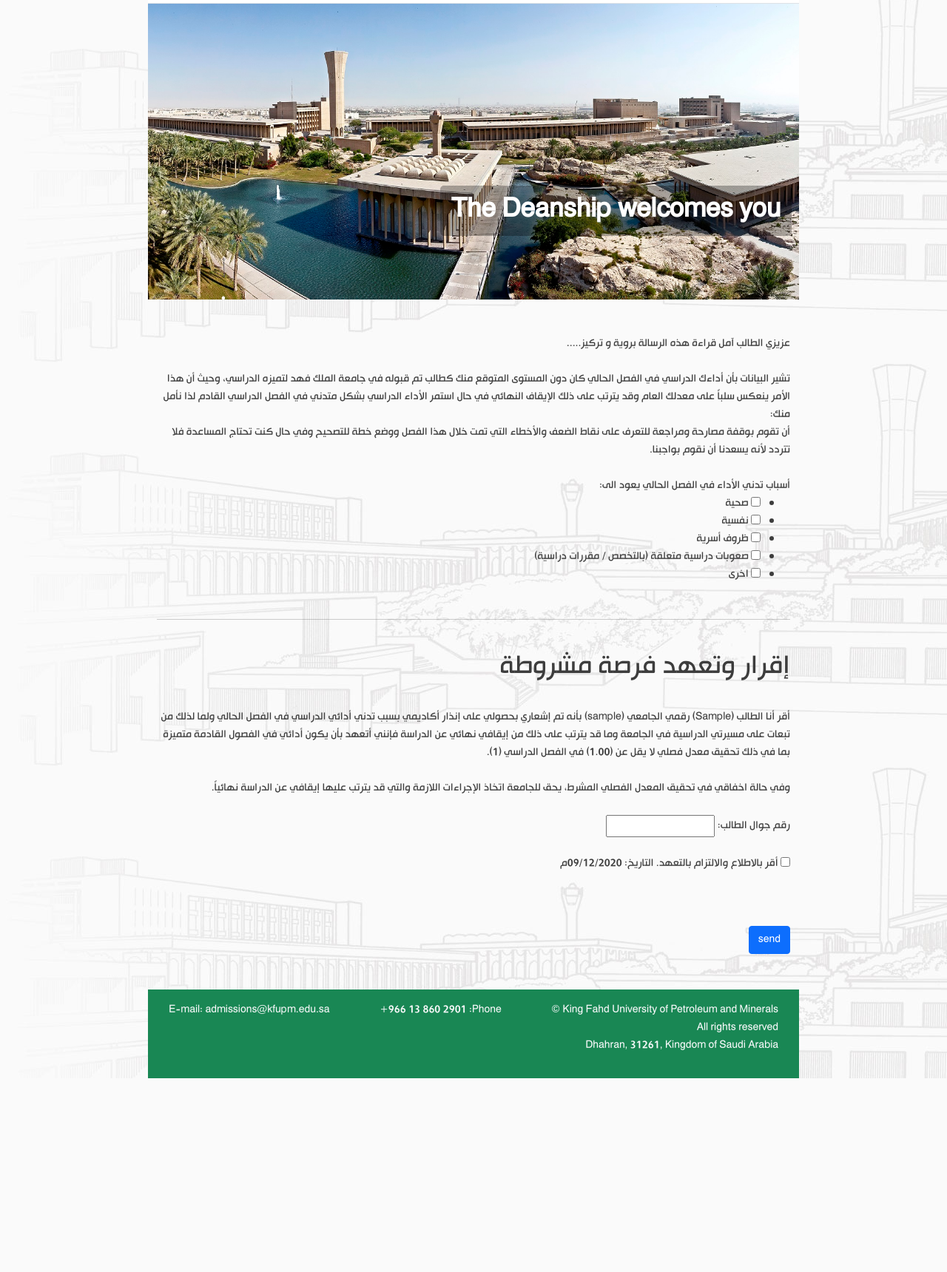
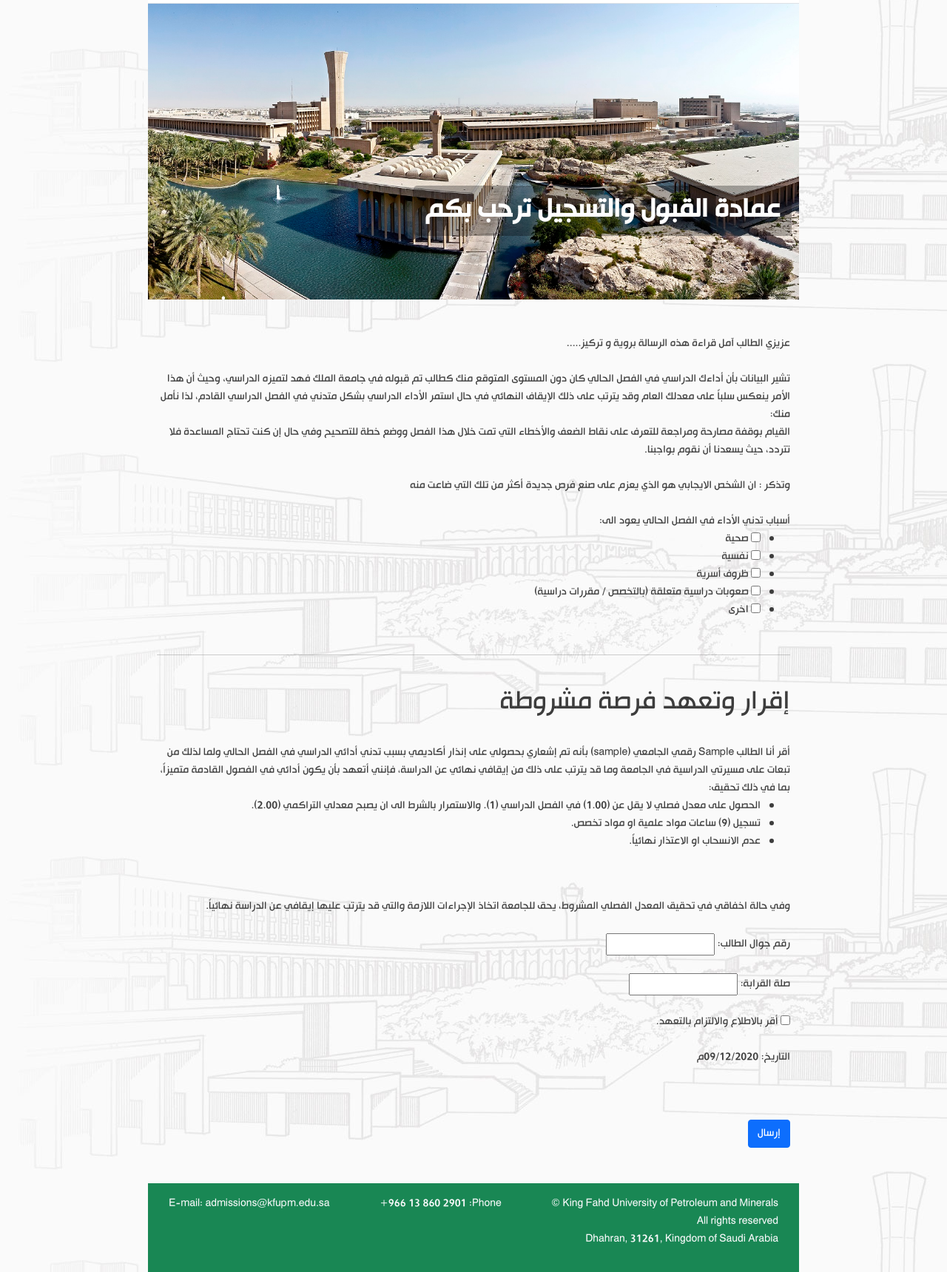
Before and after one commit to asim3/kfupm-pledge, a Django app: template pledge/student/templates/student/pledge.html in a window 1280 px wide. Shown: the part 54-1774 px from the top of the page at 74% size. Before the commit the page ends 1512 px from the top, so only its background shows below. Run offline with Django 3.2, Linux system fonts and the light colour scheme; the template is opened without the code that fills it: values that come from a table or form of the project are taken from there, others are empty; tables that the repository leaves empty hold one stand-in row (values such as "Sample post").

Commit message:
update pledge templates

```diff
--- a/pledge/student/forms.py
+++ b/pledge/student/forms.py
@@ -59,7 +59,7 @@ class AuthenticationForm(AuthenticationFormBase):
         widget=TextInput(attrs={'autofocus': True})
     )
     password = CharField(
-        label="رقم بطاقة الأحوال",
+        label="رقم بطاقة الهوية الوطنية",
         strip=False,
         widget=PasswordInput(attrs={'autocomplete': 'current-password'}),
     )
--- a/pledge/student/templates/base/base.html
+++ b/pledge/student/templates/base/base.html
@@ -42,7 +42,10 @@
         <div class="navbar_banner">
             <h1>
                 <span class="banner_span_bg">
-                    <strong id="welcome_text">{% translate "The Deanship welcomes you" %}</strong>
+                    <strong id="welcome_text">
+                    عمادة القبول والتسجيل ترحب بكم
+                    {% comment %} {% translate "The Deanship welcomes you" %} {% endcomment %}
+                    </strong>
                 </span>
             </h1>
         </div>
--- a/pledge/student/templates/student/condition.html
+++ b/pledge/student/templates/student/condition.html
@@ -4,11 +4,14 @@
 تشير البيانات بأن أداءك الدراسي في الفصل الحالي كان دون المستوى المتوقع منك
 كطالب تم قبوله في جامعة الملك فهد لتميزه الدراسي، وحيث أن هذا الأمر ينعكس
 سلباً على معدلك العام وقد يترتب على ذلك الإيقاف النهائي في حال استمر الأداء
-الدراسي بشكل متدني في الفصل الدراسي القادم لذا نأمل منك:
+الدراسي بشكل متدني في الفصل الدراسي القادم، لذا نأمل منك:
 <br>
- أن تقوم بوقفة مصارحة ومراجعة للتعرف على نقاط الضعف والأخطاء التي تمت
-خلال هذا الفصل ووضع خطة للتصحيح وفي حال كنت تحتاج المساعدة فلا تتردد
-لأنه يسعدنا أن نقوم بواجبنا.
+القيام بوقفة مصارحة ومراجعة للتعرف على نقاط الضعف والأخطاء التي تمت خلال
+هذا الفصل ووضع خطة للتصحيح وفي حال إن كنت تحتاج المساعدة فلا
+تتردد، حيث يسعدنا أن نقوم بواجبنا.
+<br><br>
+وتذكر  :
+ان الشخص الايجابي هو الذي يعزم على صنع فرص جديدة أكثر من تلك التي ضاعت منه
 <br><br>
 أسباب تدني الأداء في الفصل الحالي يعود الى:
 {{ form.low_performance_reasons }}
@@ -17,22 +20,40 @@
 
 <h1 class="py-4">إقرار وتعهد فرصة مشروطة</h1>
 
-أقر أنا الطالب ({{ object.student.first_name }}) رقمي الجامعي ({{ object.student.username }})
+أقر أنا الطالب {{ object.student.first_name }} رقمي الجامعي ({{ object.student.username }})
 بأنه تم إشعاري بحصولي على إنذار أكاديمي بسبب تدني أدائي الدراسي في الفصل
 الحالي ولما لذلك من تبعات على مسيرتي الدراسية في الجامعة وما قد يترتب على
-ذلك من إيقافي نهائي عن الدراسة فإنني أتعهد بأن يكون أدائي في الفصول القادمة
-متميزة بما في ذلك تحقيق معدل فصلي لا يقل عن ({{ object.kfupm_gpa }})
-في الفصل الدراسي ({{ object.next_tearm }}).
+ذلك من إيقافي نهائي عن الدراسة، فإنني أتعهد بأن يكون أدائي في الفصول القادمة
+متميزاً، بما في ذلك تحقيق:
+<ul>
+    <li>
+    الحصول على معدل فصلي لا يقل عن ({{ object.kfupm_gpa }})
+    في الفصل الدراسي ({{ object.next_tearm }}).
+    والاستمرار بالشرط الى ان يصبح معدلي التراكمي (2.00).
+    </li>
+    <li>
+    تسجيل (9) ساعات مواد علمية او مواد تخصص.
+    </li>
+    <li>
+    عدم الانسحاب او الاعتذار نهائياً.
+    </li>
+</ul>
 <br><br>
-وفي حالة اخفاقي في تحقيق المعدل الفصلي المشرط، يحق للجامعة اتخاذ
+وفي حالة اخفاقي في تحقيق المعدل الفصلي المشروط، يحق للجامعة اتخاذ
 الإجراءات اللازمة والتي قد يترتب عليها إيقافي عن الدراسة نهائياً.
-<br><br>
-رقم جوال الطالب:
-{{ form.phone }}
 
 <br><br>
 
+رقم جوال الطالب:
+{{ form.phone }}
+<br><br>
+
+صلة القرابة:
+{{ form.phone }}
+<br><br>
 
 {{ form.is_approved }}
+أقر بالاطلاع والالتزام بالتعهد.
+<br><br>
 
-أقر بالاطلاع والالتزام بالتعهد.              التاريخ: 09/12/2020م
+التاريخ: 09/12/2020م
--- a/pledge/student/templates/student/pledge.html
+++ b/pledge/student/templates/student/pledge.html
@@ -14,6 +14,10 @@
         <br><br>
         {{ form.errors }}
         <br><br>
-        <input class="btn btn-primary" type="submit" value="{% translate 'send' %}" />
+        <input
+            class="btn btn-primary"
+            type="submit"
+            value="إرسال" />
+            {% comment %} value="{% translate 'send' %}" /> {% endcomment %}
     </form>
 {% endblock %}
```
Also changed, not shown: pledge/student/templates/student/final.html (+33 -10 lines).
